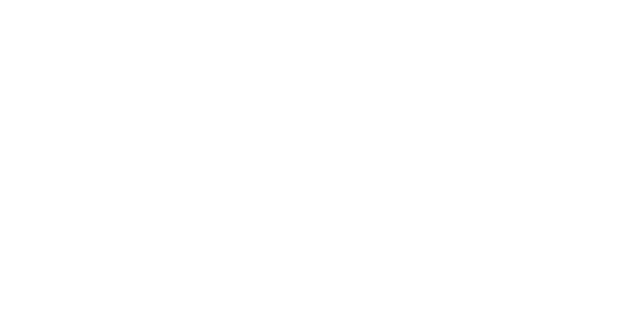
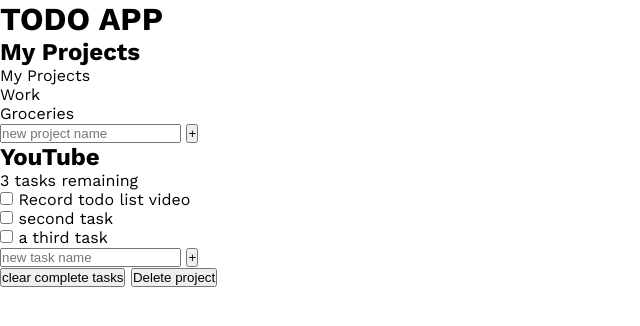
Before and after one commit to Sess254/to_do_list, a website built with webpack: page src/template.html in a window 1280 px wide. Shown: the whole page, without its empty margins (0-640 px from the left). Built offline with nearby package versions, Linux system fonts and the light colour scheme.

Commit message:
basic html template

```diff
--- a/src/styles.css
+++ b/src/styles.css
@@ -13,3 +13,7 @@
     margin: 0;
     padding: 0;
 }
+
+body {
+    font-family: "Work Sans", serif;
+}
--- a/src/template.html
+++ b/src/template.html
@@ -4,8 +4,88 @@
     <meta charset="UTF-8">
     <meta name="viewport" content="width=device-width, initial-scale=1.0">
     <title>Todo App</title>
+    <link rel="preconnect" href="https://fonts.googleapis.com">
+    <link rel="preconnect" href="https://fonts.gstatic.com" crossorigin>
+    <link href="https://fonts.googleapis.com/css2?family=Work+Sans:ital,wght@0,100..900;1,100..900&display=swap" rel="stylesheet">
 </head>
 <body>
+    <header>
+        <h1 class="title">TODO APP</h1>
+    </header>
+    <main>
+        <div class="all-tasks">
+            <h2 class="task-list-title">My Projects</h2>
+            <ul class="tasks-list">
+                <li class="active-list">My Projects</li>
+                <li>Work</li>
+                <li>Groceries</li>
+            </ul>
+
+            <form action="">
+                <input
+                    type="text"
+                    class="new-list"
+                    placeholder="new project name"
+                    aria-lable = "new project name"
+                >
+                <button class="btn project" arai-label="create new project">+</button>
+            </form>
+        </div>
+
+        <div class="todo-list">
+            <div class="todo-header">
+                <h2 class="list-title">YouTube</h2>
+                <p class="task-count">3 tasks remaining</p>
+            </div>
+        </div>
+
+        <div class="todo-body">
+            <div class="tasks">
+                <div class="task">
+                    <input
+                        type="checkbox"
+                        id="task1">
+                    <label for="task1">
+                        <span class="custom-checkbox"></span>
+                        Record todo list video
+                    </label>
+                </div>
+                <div class="task">
+                    <input
+                        type="checkbox"
+                        id="task2">
+                    <label for="task2">
+                        <span class="custom-checkbox"></span>
+                        second task
+                    </label>
+                </div>
+                <div class="task">
+                    <input
+                        type="checkbox"
+                        id="task3">
+                    <label for="task3">
+                        <span class="custom-checkbox"></span>
+                        a third task
+                    </label>
+                </div>
+            </div>
+            <div class="new-task-creator">
+                <form action="">
+                    <input
+                        type="text"
+                        class="new-list"
+                        placeholder="new task name"
+                        aria-lable = "new task name"
+                    >
+                    <button class="btn task" arai-label="create new task">+</button>
+                </form>
+            </div>
+            <div class="delete-stuff">
+               <button class="btn delete">clear complete tasks</button>
+               <button class="btn delete">Delete project</button>
+            </div>
+        </div>
+    </main>
 
 </body>
 </html>
```
